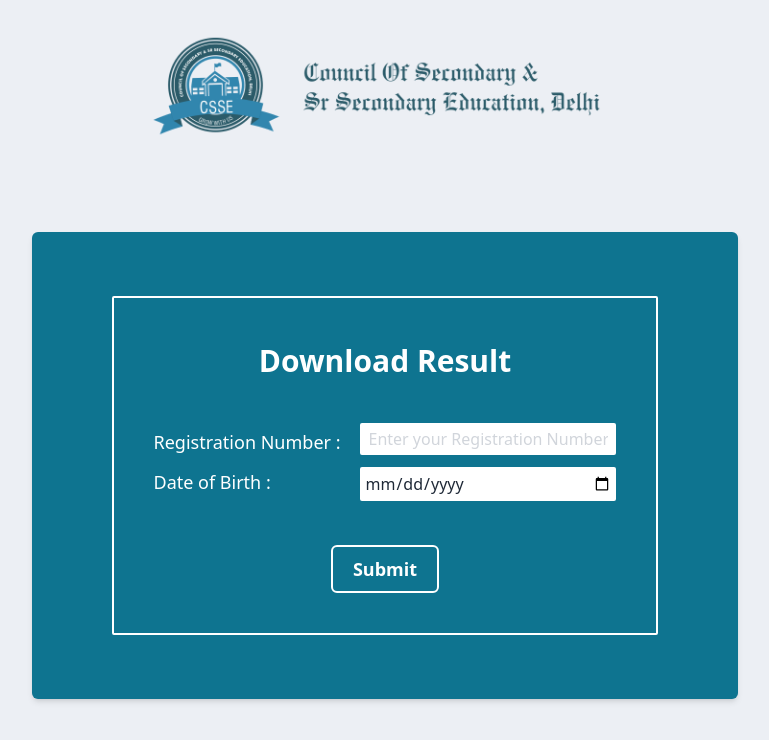
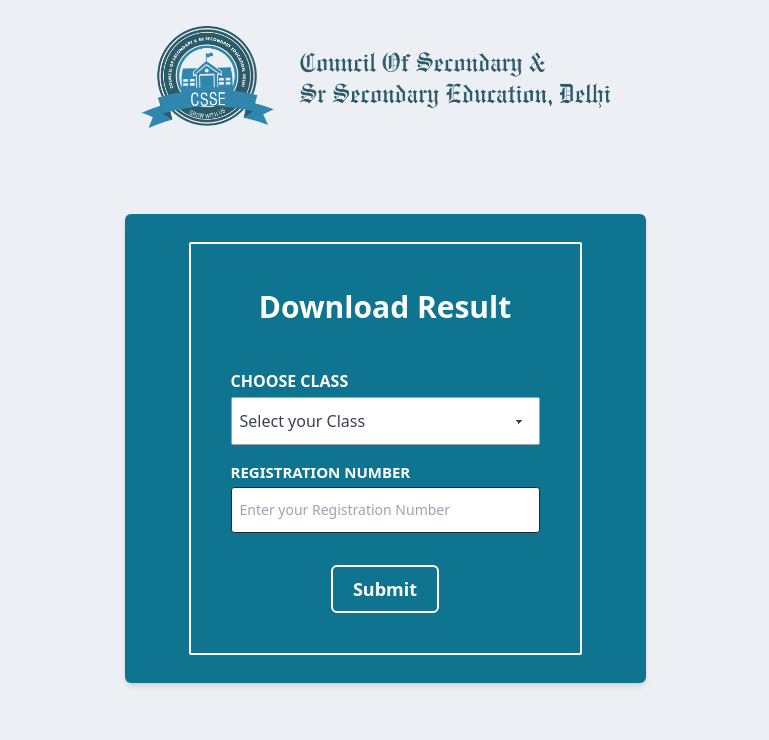
Before and after one commit to codewithaashu/Marksheet-Frontend, a React (Create React App) app: page /result in a window 1280 px wide. Shown: the top 740 px of the page, without its empty margins (255-1024 px from the left). Built offline with nearby package versions, Linux system fonts and the light colour scheme.

Commit message:
result,hall ticket ui change

```diff
--- a/src/Components/Frontend/Header.jsx
+++ b/src/Components/Frontend/Header.jsx
@@ -5,7 +5,7 @@ import Logo from "../../assests/csseLogo.png";
 const Header = () => {
   return (
     <>
-      <div className="p-5 pb-1 bg-cyan-700 flex flex-col gap-3">
+      <div className="p-5 pb-1 bg-white  flex flex-col gap-3">
         <div className=" flex flex-row justify-around">
           <img src={Logo} alt="CSSE" className="w-[420px]" />
           <div className=" flex flex-row gap-2">
@@ -16,7 +16,7 @@ const Header = () => {
             })}
           </div>
         </div>
-        <div className="navbar  flex flex-row justify-center  text-white min-h-fit">
+        <div className="navbar  flex flex-row justify-center  text-black min-h-fit">
           <div className="navbar-center hidden lg:flex p-0">
             <ul className="menu menu-horizontal px-1 p-0 text-sm font-semibold">
               <li>
@@ -25,7 +25,7 @@ const Header = () => {
               <li>
                 <details>
                   <summary>About Us</summary>
-                  <ul className="p-2 bg-cyan-700 text-white border-none">
+                  <ul className="p-2 bg-white text-black border-none">
                     <li>
                       <Link to="/history">History</Link>
                     </li>
@@ -50,7 +50,7 @@ const Header = () => {
               <li>
                 <details>
                   <summary>Programme</summary>
-                  <ul className="p-2 bg-cyan-700 text-white border-none">
+                  <ul className="p-2 bg-white text-black border-none">
                     <li>
                       <Link to="/highSchool">10th Class(High School)</Link>
                     </li>
@@ -66,7 +66,7 @@ const Header = () => {
               <li>
                 <details>
                   <summary>Informations</summary>
-                  <ul className="p-2 bg-cyan-700 text-white border-none">
+                  <ul className="p-2 bg-white text-black border-none">
                     <li>
                       <Link to="/reservation">Reservation</Link>
                     </li>
--- a/src/Components/TableContainer.jsx
+++ b/src/Components/TableContainer.jsx
@@ -42,15 +42,9 @@ const TableContainer = ({ data, cols, field, setData }) => {
     option4: "",
     option5: "",
   });
-  const [rowData, setRowData] = useState(null);
   const handleEditBtn = (row) => {
     document.getElementById("my_modal_4").showModal();
-    if (field === "result") {
-      setFormData(row.result);
-      setRowData(row);
-    } else {
-      setFormData(row);
-    }
+    setFormData(row);
   };
 
   const handleAfterPrintDocument = (id) => {
--- a/src/Pages/Frontend/HallTicket.jsx
+++ b/src/Pages/Frontend/HallTicket.jsx
@@ -6,16 +6,18 @@ import { useReactToPrint } from "react-to-print";
 import axios from "axios";
 import ErrorToast from "../../utility/ErrorToast";
 import Logo from "../../assests/csseLogo.png";
+import courses from "../../DB/CoursesDB";
 
 const HallTicket = () => {
-  const [formData, setFormData] = useState({ regNo: "", dob: "" });
+  const [formData, setFormData] = useState({ course: "", regNo: "" });
   const [printData, setPrintData] = useState(null);
   const componentRef = useRef();
 
   const handlePrintDocument = useReactToPrint({
     content: () => componentRef.current,
     onAfterPrint: () => {
-      setFormData({ regNo: "", dob: "" });
+      setFormData({ course: "", regNo: "" });
+      window.location.reload();
     },
   });
   useEffect(() => {
@@ -48,38 +50,50 @@ const HallTicket = () => {
   return (
     <>
       <div className="flex flex-col gap-10  items-center min-h-screen">
-        <img src={Logo} alt="Logo" className="p-8 w-[544px]" />
+        <img src={Logo} alt="Logo" className="p-5 w-[544px]" />
         <div className="my-5 text-white flex-1 justify-self-center">
-          <div className="bg-cyan-700 rounded-md shadow-md p-20 py-16">
+          <div className="bg-cyan-700 rounded-md shadow-md px-16 py-8">
             <div className="p-10 border-2 border-white rounded-sm flex flex-col gap-5">
               <h1 className="text-[30px] font-semibold text-center">
                 Download Admit Card
               </h1>
-              <div className="flex flex-col gap-3 pt-5">
-                <div className="flex flex-row gap-5 items-center justify-center">
-                  <div className="flex flex-col gap-3">
-                    <h1 className="text-lg font-medium">
-                      Registration Number :
+              <div className="flex flex-col pt-5">
+                <div className="flex flex-col gap-4 ">
+                  <div className="flex flex-col gap-1 ">
+                    <h1 className="text-base font-semibold text-white uppercase">
+                      Choose Class
                     </h1>
-                    <h1 className="text-lg font-medium">Date of Birth :</h1>
+                    <select
+                      className="select  w-full  h-fit p-2 bg-white text-base border-[1px] border-gray-400 outline-none rounded-sm text-gray-700 focus:outline-none"
+                      defaultValue=""
+                      onChange={(e) =>
+                        setFormData({ ...formData, course: e.target.value })
+                      }
+                    >
+                      <option disabled value={""}>
+                        Select your Class
+                      </option>
+                      {courses.map((curr, index) => {
+                        return (
+                          <option value={curr} key={index}>
+                            {curr}
+                          </option>
+                        );
+                      })}
+                    </select>
                   </div>
-                  <div className="flex flex-col gap-3">
+                  <div className="flex flex-col gap-1">
+                    <h1 className="text-[15px] font-semibold text-white uppercase">
+                      Registration Number
+                    </h1>
                     <input
                       type="text"
-                      className="text-black placeholder:text-gray-300 p-1 rounded-sm w-64 outline-none px-2"
+                      value={formData.regNo}
+                      className={`file-input w-full  h-fit p-2 bg-white text-sm border-[1px] border-gray-800 text-gray-700 focus:outline-none placeholder:text-sm py-3`}
                       placeholder="Enter your Registration Number"
-                      value={formData.regNo}
-                      onChange={(e) =>
-                        setFormData({ ...formData, regNo: e.target.value })
-                      }
-                    />
-                    <input
-                      type="date"
-                      className="text-gray-800 placeholder:text-gray-300 p-1 rounded-sm w-64 outline-none"
-                      value={formData.dob}
-                      onChange={(e) =>
-                        setFormData({ ...formData, dob: e.target.value })
-                      }
+                      onChange={(e) => {
+                        setFormData({ ...formData, regNo: e.target.value });
+                      }}
                     />
                   </div>
                 </div>
--- a/src/Pages/Frontend/Result.jsx
+++ b/src/Pages/Frontend/Result.jsx
@@ -3,13 +3,13 @@ import CheckEmptyField from "../../utility/CheckEmptyField";
 import WarningToast from "../../utility/WarningToast";
 import ErrorToast from "../../utility/ErrorToast";
 import axios from "axios";
-import SuccessToast from "../../utility/SuccesToast";
 import { useReactToPrint } from "react-to-print";
 import Marksheet from "../../Certificates/Marksheet";
 import Logo from "../../assests/csseLogo.png";
+import courses from "../../DB/CoursesDB";
 
 const Result = () => {
-  const [formData, setFormData] = useState({ regNo: "", dob: "" });
+  const [formData, setFormData] = useState({ course: "", regNo: "" });
   const [printData, setPrintData] = useState(null);
   const componentRef = useRef();
   useEffect(() => {
@@ -18,7 +18,7 @@ const Result = () => {
   const handlePrintDocument = useReactToPrint({
     content: () => componentRef.current,
     onAfterPrint: () => {
-      setFormData({ regNo: "", dob: "" });
+      setFormData({ course: "", regNo: "" });
       window.location.reload();
     },
   });
@@ -49,38 +49,50 @@ const Result = () => {
   return (
     <>
       <div className="flex flex-col gap-10  items-center min-h-screen">
-        <img src={Logo} alt="Logo" className="p-8 w-[544px]" />
+        <img src={Logo} alt="Logo" className="p-5 w-[544px]" />
         <div className="my-5 text-white flex-1 justify-self-center">
-          <div className="bg-cyan-700 rounded-md shadow-md p-20 py-16">
+          <div className="bg-cyan-700 rounded-md shadow-md px-16 py-7">
             <div className="p-10 border-2 border-white rounded-sm flex flex-col gap-5">
               <h1 className="text-[30px] font-semibold text-center">
                 Download Result
               </h1>
-              <div className="flex flex-col gap-3 pt-5">
-                <div className="flex flex-row gap-5 items-center justify-center">
-                  <div className="flex flex-col gap-3">
-                    <h1 className="text-lg font-medium">
-                      Registration Number :
+              <div className="flex flex-col pt-5">
+                <div className="flex flex-col gap-4 ">
+                  <div className="flex flex-col gap-1 ">
+                    <h1 className="text-base font-semibold text-white uppercase">
+                      Choose Class
                     </h1>
-                    <h1 className="text-lg font-medium">Date of Birth :</h1>
+                    <select
+                      className="select  w-full  h-fit p-2 bg-white text-base border-[1px] border-gray-400 outline-none rounded-sm text-gray-700 focus:outline-none"
+                      defaultValue=""
+                      onChange={(e) =>
+                        setFormData({ ...formData, course: e.target.value })
+                      }
+                    >
+                      <option disabled value={""}>
+                        Select your Class
+                      </option>
+                      {courses.map((curr, index) => {
+                        return (
+                          <option value={curr} key={index}>
+                            {curr}
+                          </option>
+                        );
+                      })}
+                    </select>
                   </div>
-                  <div className="flex flex-col gap-3">
+                  <div className="flex flex-col gap-1">
+                    <h1 className="text-[15px] font-semibold text-white uppercase">
+                      Registration Number
+                    </h1>
                     <input
                       type="text"
-                      className="text-black placeholder:text-gray-300 p-1 rounded-sm w-64 outline-none px-2"
+                      value={formData.regNo}
+                      className={`file-input w-full  h-fit p-2 bg-white text-sm border-[1px] border-gray-800 text-gray-700 focus:outline-none placeholder:text-sm py-3`}
                       placeholder="Enter your Registration Number"
-                      value={formData.regNo}
-                      onChange={(e) =>
-                        setFormData({ ...formData, regNo: e.target.value })
-                      }
-                    />
-                    <input
-                      type="date"
-                      value={formData.dob}
-                      className="text-gray-800 placeholder:text-gray-300 p-1 rounded-sm w-64 outline-none"
-                      onChange={(e) =>
-                        setFormData({ ...formData, dob: e.target.value })
-                      }
+                      onChange={(e) => {
+                        setFormData({ ...formData, regNo: e.target.value });
+                      }}
                     />
                   </div>
                 </div>
```
Also changed, not shown: src/Components/Frontend/SideBar.jsx (+5 -15 lines).
